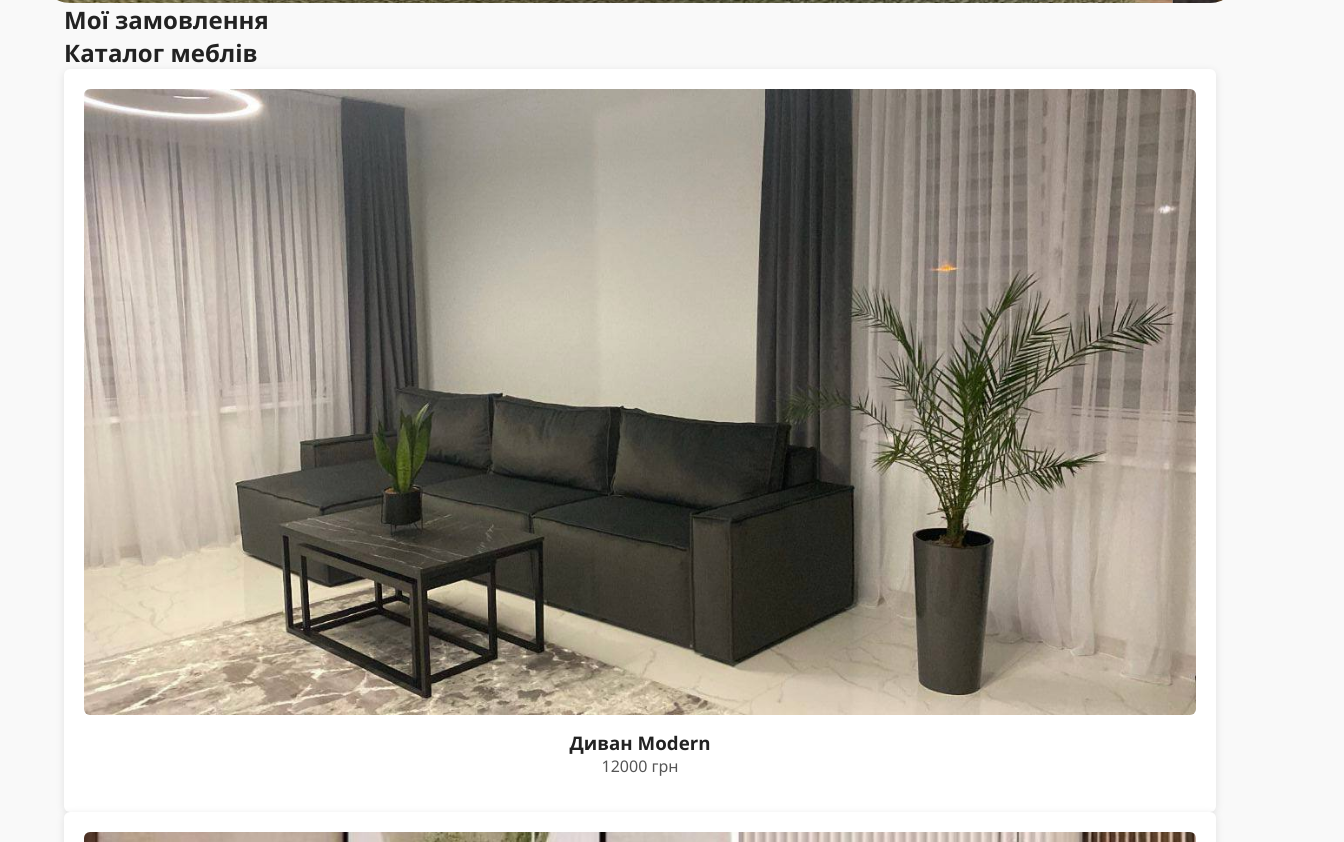
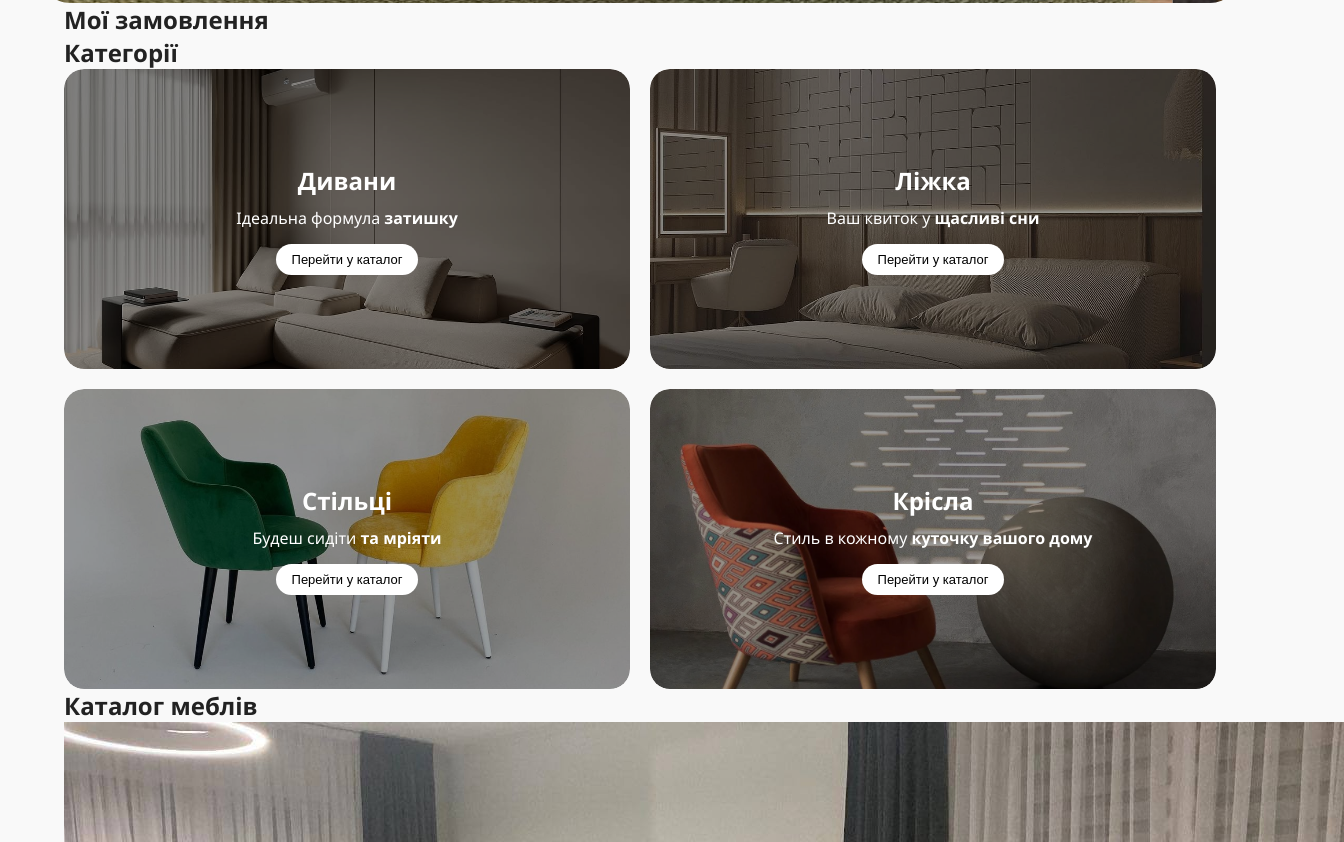
Before and after one commit to serg56345/artemShop-frontend, a plain HTML site: page index.html in a window 1280 px wide. Shown: the part 638-1480 px from the top of the page, 1344 px wide, since content can reach past the window. Drawn offline with Linux system fonts and the light colour scheme.

Commit message:
Категорії

```diff
--- /dev/null
+++ b/data/category.json
@@ -0,0 +1,30 @@
+[
+    {
+        "img": "images/category/sofa.jpg",
+        "title": "Дивани",
+        "p": "Ідеальна формула",
+        "pp": "затишку",
+        "span": "Перейти у каталог"
+    },
+    {
+        "img": "images/category/bed.jpg",
+        "title": "Ліжка",
+        "p": "Ваш квиток у",
+        "pp": "щасливі сни",
+        "span": "Перейти у каталог"
+    },
+    {
+        "img": "images/category/chair.jpg",
+        "title": "Стільці",
+        "p": "Будеш сидіти",
+        "pp": "та мріяти",
+        "span": "Перейти у каталог"
+    },
+    {
+        "img": "images/category/armchair.jpg",
+        "title": "Крісла",
+        "p": "Стиль в кожному",
+        "pp": "куточку вашого дому",
+        "span": "Перейти у каталог"
+    }
+]
--- a/index.html
+++ b/index.html
@@ -79,13 +79,25 @@
                 <div class="grid" id="product-grid"></div>
             </div>
         </section>
+
+
+        <!--Категорії-->
+        <section class="category">
+            <div class="container">
+                <h2 class="category__title title">Категорії</h2>
+                <div class="category__products" id="category-list">
+                    <!-- карточки будуть додаватися сюди через JS -->
+                </div>
+            </div>
+        </section>
+
         <!--Картки-->
         <section id="catalog-section">
             <div class="container">
-              <h2>Каталог меблів</h2>
-              <div id="product-list" class="product-list"></div>
+                <h2>Каталог меблів</h2>
+                <div id="product-list" class="product-list"></div>
             </div>
-          </section>
+        </section>
 
 
     </main>
--- a/script.js
+++ b/script.js
@@ -97,6 +97,34 @@ function renderProducts(products) {
     btn.addEventListener("click", addToCart)
   );
 }
+//-------Категорії-------//
+async function loadCategoryCards() {
+  const response = await fetch('data/category.json');
+  const categories = await response.json();
+
+  const container = document.getElementById('category-list');
+  container.innerHTML = "";
+
+  categories.forEach(cat => {
+      const card = `
+          <div class="category-card">
+              <div class="category__picture">
+                  <img src="${cat.img}" alt="${cat.title}">
+                  <div class="category__content">
+                      <h3 class="category-card__title">${cat.title}</h3>
+                      <p class="category-card__text">${cat.p} <span>${cat.pp}</span></p>
+                      <button class="category-card__btn">${cat.span}</button>
+                  </div>
+              </div>
+          </div>
+      `;
+      container.innerHTML += card;
+  });
+}
+
+loadCategoryCards();
+
+
 //-------Картки-------//
 async function loadProducts() {
   const response = await fetch('data/products.json');
--- a/style.css
+++ b/style.css
@@ -155,79 +155,107 @@ body {
     color: #fff;
 }
 
-/* --- Адаптивність --- */
+/*-----Категорії-----*/
+.category__products {
+    display: grid;
+    grid-template-columns: repeat(2, 1fr);
+    gap: 20px;
+}
+
+.category-card {
+    position: relative;
+    overflow: hidden;
+    border-radius: 20px;
+    cursor: pointer;
+}
+
+.category__picture {
+    position: relative;
+    overflow: hidden;
+    border-radius: 20px;
+    height: 300px;
+}
+
+.category__picture img {
+    width: 100%;
+    height: 100%;
+    object-fit: cover;
+    transition: transform 0.5s ease;
+    display: block;
+}
+
+.category__picture::after {
+    content: "";
+    position: absolute;
+    top: 0;
+    left: 0;
+    right: 0;
+    bottom: 0;
+    background: rgba(0, 0, 0, 0.4);
+    z-index: 1;
+    transition: 0.3s ease-in-out;
+}
+
+.category__picture:hover::after {
+    background: rgba(0, 0, 0, 0.6);
+}
+
+.category__picture:hover img {
+    transform: scale(1.2);
+}
+
+.category__content {
+    position: absolute;
+    top: 0;
+    left: 0;
+    right: 0;
+    bottom: 0;
+    display: flex;
+    flex-direction: column;
+    justify-content: center;
+    align-items: center;
+    color: #fff;
+    z-index: 2;
+    text-align: center;
+    padding: 20px;
+}
+
+.category-card__title {
+    font-size: 24px;
+    margin-bottom: 10px;
+}
+
+.category-card__text {
+    font-size: 16px;
+    margin-bottom: 15px;
+}
+
+.category-card__text span {
+    font-weight: bold;
+}
+
+.category-card__btn {
+    background: #fff;
+    color: #000;
+    border: none;
+    padding: 8px 16px;
+    border-radius: 25px;
+    cursor: pointer;
+    font-size: 13px;
+    transition: background 0.3s;
+}
+
+.category-card__btn:hover {
+    background: #ddd;
+}
+
+/* Адаптивність */
 @media (max-width: 768px) {
-    .main-nav ul {
-        flex-direction: column;
-        gap: 10px;
-    }
-
-    .slide-caption h2 {
-        font-size: 1.8rem;
-    }
-
-    .slide-caption p {
-        font-size: 1rem;
+    .category__products {
+        grid-template-columns: 1fr;
     }
 }
 
-/* ---- КАТАЛОГ ---- */
-.catalog {
-    padding: 60px 0;
-}
-
-.catalog h2 {
-    text-align: center;
-    margin-bottom: 40px;
-}
-
-.grid {
-    display: grid;
-    grid-template-columns: repeat(auto-fit, minmax(250px, 1fr));
-    gap: 25px;
-}
-
-.card {
-    background: #fff;
-    border-radius: 6px;
-    box-shadow: 0 2px 8px rgba(0, 0, 0, 0.1);
-    text-align: center;
-    padding: 20px;
-    transition: transform 0.3s ease;
-}
-
-.card:hover {
-    transform: translateY(-5px);
-}
-
-.card img {
-    width: 100%;
-    border-radius: 6px;
-    margin-bottom: 10px;
-}
-
-.card h4 {
-    margin-bottom: 8px;
-}
-
-.card p {
-    color: #555;
-    margin-bottom: 15px;
-}
-
-.card .btn {
-    background: #000;
-    color: #fff;
-    border: none;
-    padding: 10px 16px;
-    border-radius: 4px;
-    cursor: pointer;
-    transition: 0.3s;
-}
-
-.card .btn:hover {
-    background: #333;
-}
 
 /* ---- МОДАЛЬНЕ ВІКНО КОШИКА ---- */
 .modal {
```
Also changed, not shown: images/category/armchair.jpg (added), images/category/bed.jpg (added), images/category/chair.jpg (added), images/category/sofa.jpg (added).
